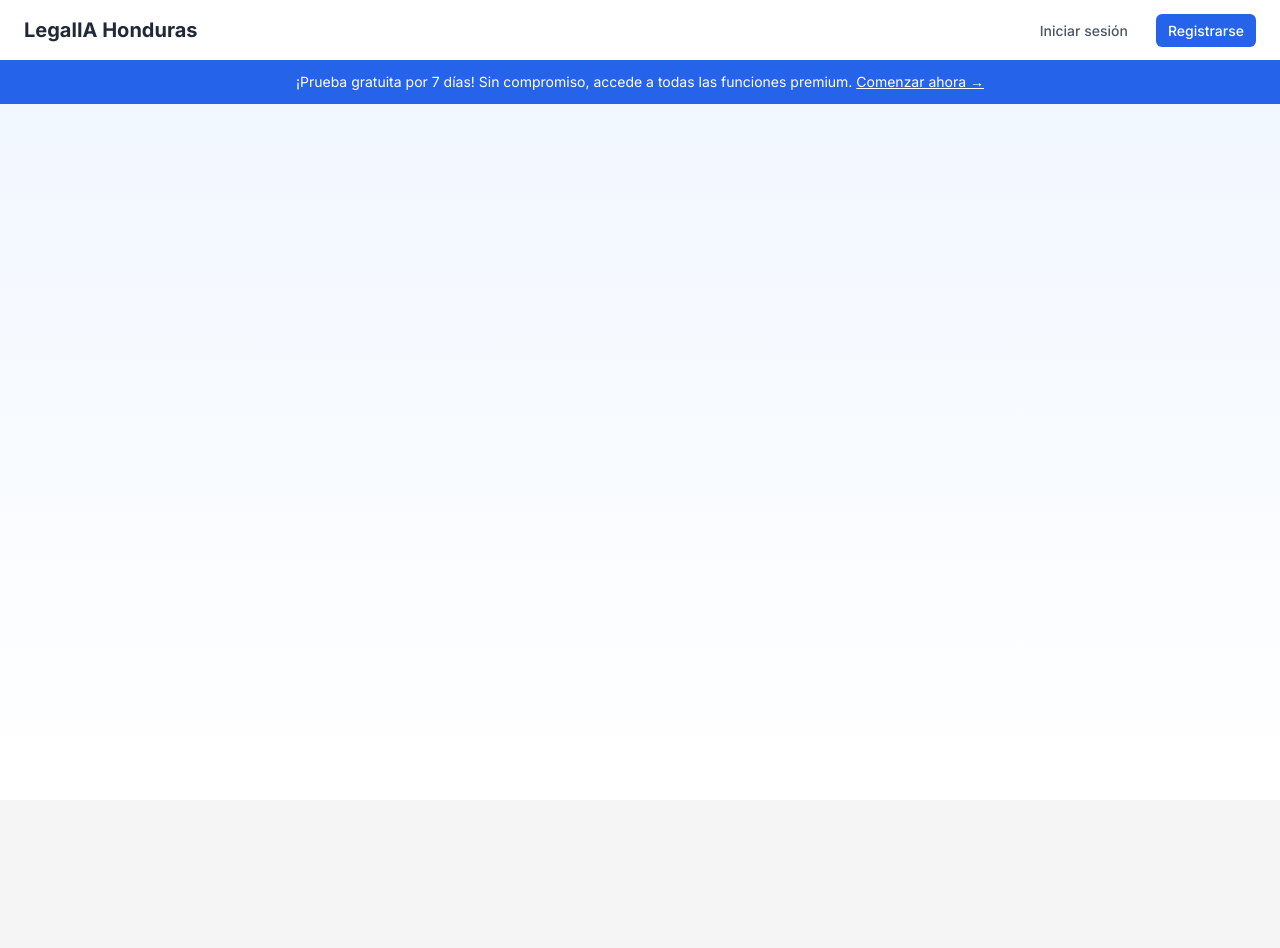
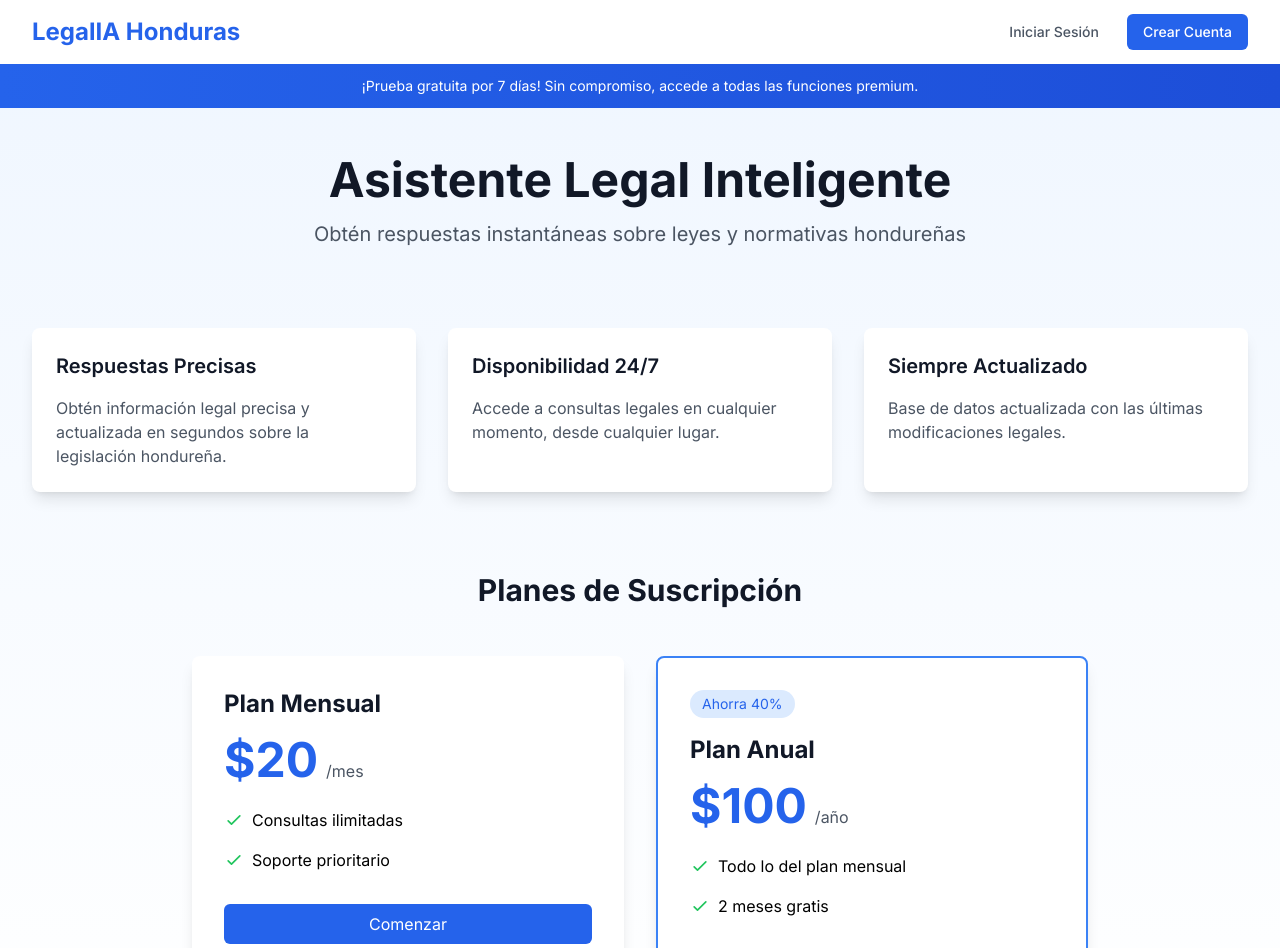
Before and after one commit to lazarohernan/abogados, a Next.js app: page / in a window 1280 px wide. Shown: the top 948 px of the page. Before the commit the page ends 800 px from the top, so only its background shows below. Built offline with nearby package versions, Linux system fonts and the light colour scheme.

Commit message:
page.tsx

```diff
--- a/src/app/page.tsx
+++ b/src/app/page.tsx
@@ -1,65 +1,145 @@
-import Link from 'next/link';
-import SubscribeButton from '@/components/SubscribeButton';
-
 export default function Home() {
   return (
-    <div className="flex min-h-screen flex-col items-center bg-gradient-to-b from-blue-50 to-white">
-      {/* Menú */}
-      <header className="w-full bg-white shadow">
-        <nav className="container mx-auto px-6 py-4 flex justify-between items-center">
-          <Link href="/" className="text-xl font-bold text-gray-800">
-            LegalIA Honduras
-          </Link>
-          <div>
-            <Link
+    <div className="min-h-screen bg-gradient-to-b from-blue-50 to-white">
+      {/* Menú de Navegación */}
+      <nav className="bg-white shadow-md">
+        <div className="max-w-7xl mx-auto px-4 sm:px-6 lg:px-8">
+          <div className="flex justify-between items-center h-16">
+            <div className="flex-shrink-0">
+              <h1 className="text-2xl font-bold text-blue-600">LegalIA Honduras</h1>
+            </div>
+            <div className="flex space-x-4">
+              <a
                 href="/login"
-              className="text-gray-600 hover:text-gray-800 px-3 py-2 rounded-md text-sm font-medium"
+                className="text-gray-600 hover:text-blue-600 px-3 py-2 rounded-md text-sm font-medium"
               >
-              Iniciar sesión
-            </Link>
-            <Link
+                Iniciar Sesión
+              </a>
+              <a
                 href="/register"
-              className="ml-4 text-white bg-blue-600 hover:bg-blue-700 px-3 py-2 rounded-md text-sm font-medium"
+                className="bg-blue-600 text-white hover:bg-blue-700 px-4 py-2 rounded-md text-sm font-medium"
               >
-              Registrarse
-            </Link>
+                Crear Cuenta
+              </a>
+            </div>
+          </div>
         </div>
       </nav>
-      </header>
 
       {/* Banner de Prueba Gratuita */}
-      <div className="w-full bg-blue-600 p-3">
-        <p className="text-center text-sm text-white">
-          ¡Prueba gratuita por 7 días! Sin compromiso, accede a todas las funciones premium.{" "}
-          <a href="/register" className="underline hover:text-blue-200">
-            Comenzar ahora →
-          </a>
+      <div className="bg-gradient-to-r from-blue-600 to-blue-700 text-white py-3">
+        <p className="text-center text-sm">
+          ¡Prueba gratuita por 7 días! Sin compromiso, accede a todas las funciones premium.
         </p>
       </div>
 
-      {/* Header/Hero Section */}
-      <div className="w-full max-w-6xl px-4 pt-16">
-        {/* ... */}
+      {/* Contenido Principal */}
+      <div className="max-w-7xl mx-auto px-4 sm:px-6 lg:px-8 py-12">
+        <div className="text-center">
+          <h2 className="text-4xl font-bold text-gray-900 sm:text-5xl">
+            Asistente Legal Inteligente
+          </h2>
+          <p className="mt-4 text-xl text-gray-600">
+            Obtén respuestas instantáneas sobre leyes y normativas hondureñas
+          </p>
         </div>
 
-      {/* Ejemplos de Consultas */}
-      <div className="my-12">
-        {/* ... */}
+        {/* Características */}
+        <div className="mt-20 grid grid-cols-1 gap-8 md:grid-cols-3">
+          <div className="bg-white rounded-lg shadow-lg p-6">
+            <h3 className="text-xl font-semibold text-gray-900 mb-4">
+              Respuestas Precisas
+            </h3>
+            <p className="text-gray-600">
+              Obtén información legal precisa y actualizada en segundos sobre la legislación hondureña.
+            </p>
+          </div>
+          <div className="bg-white rounded-lg shadow-lg p-6">
+            <h3 className="text-xl font-semibold text-gray-900 mb-4">
+              Disponibilidad 24/7
+            </h3>
+            <p className="text-gray-600">
+              Accede a consultas legales en cualquier momento, desde cualquier lugar.
+            </p>
+          </div>
+          <div className="bg-white rounded-lg shadow-lg p-6">
+            <h3 className="text-xl font-semibold text-gray-900 mb-4">
+              Siempre Actualizado
+            </h3>
+            <p className="text-gray-600">
+              Base de datos actualizada con las últimas modificaciones legales.
+            </p>
+          </div>
         </div>
 
-      {/* Features Section */}
-      <div className="my-12 grid grid-cols-1 gap-8 md:grid-cols-3">
-        {/* ... */}
+        {/* Planes de Suscripción */}
+        <div className="mt-20">
+          <h2 className="text-3xl font-bold text-center text-gray-900 mb-12">
+            Planes de Suscripción
+          </h2>
+          <div className="grid md:grid-cols-2 gap-8 max-w-4xl mx-auto">
+            {/* Plan Mensual */}
+            <div className="bg-white rounded-lg shadow-lg p-8">
+              <h3 className="text-2xl font-bold text-gray-900">Plan Mensual</h3>
+              <div className="mt-4 flex items-baseline">
+                <span className="text-5xl font-bold text-blue-600">$20</span>
+                <span className="ml-2 text-gray-600">/mes</span>
+              </div>
+              <ul className="mt-6 space-y-4">
+                <li className="flex items-center">
+                  <svg className="h-5 w-5 text-green-500" fill="none" strokeLinecap="round" strokeLinejoin="round" strokeWidth="2" viewBox="0 0 24 24" stroke="currentColor">
+                    <path d="M5 13l4 4L19 7"></path>
+                  </svg>
+                  <span className="ml-2">Consultas ilimitadas</span>
+                </li>
+                <li className="flex items-center">
+                  <svg className="h-5 w-5 text-green-500" fill="none" strokeLinecap="round" strokeLinejoin="round" strokeWidth="2" viewBox="0 0 24 24" stroke="currentColor">
+                    <path d="M5 13l4 4L19 7"></path>
+                  </svg>
+                  <span className="ml-2">Soporte prioritario</span>
+                </li>
+              </ul>
+              <a
+                href="/register"
+                className="mt-8 block w-full text-center bg-blue-600 text-white rounded-md px-4 py-2 hover:bg-blue-700"
+              >
+                Comenzar
+              </a>
             </div>
 
-      {/* Testimonios */}
-      <div className="my-16">
-        {/* ... */}
+            {/* Plan Anual */}
+            <div className="bg-white rounded-lg shadow-lg p-8 border-2 border-blue-500">
+              <div className="inline-block bg-blue-100 text-blue-600 text-sm px-3 py-1 rounded-full mb-4">
+                Ahorra 40%
               </div>
-
-      {/* Pricing Section */}
-      <div className="my-16">
-        {/* ... */}
+              <h3 className="text-2xl font-bold text-gray-900">Plan Anual</h3>
+              <div className="mt-4 flex items-baseline">
+                <span className="text-5xl font-bold text-blue-600">$100</span>
+                <span className="ml-2 text-gray-600">/año</span>
+              </div>
+              <ul className="mt-6 space-y-4">
+                <li className="flex items-center">
+                  <svg className="h-5 w-5 text-green-500" fill="none" strokeLinecap="round" strokeLinejoin="round" strokeWidth="2" viewBox="0 0 24 24" stroke="currentColor">
+                    <path d="M5 13l4 4L19 7"></path>
+                  </svg>
+                  <span className="ml-2">Todo lo del plan mensual</span>
+                </li>
+                <li className="flex items-center">
+                  <svg className="h-5 w-5 text-green-500" fill="none" strokeLinecap="round" strokeLinejoin="round" strokeWidth="2" viewBox="0 0 24 24" stroke="currentColor">
+                    <path d="M5 13l4 4L19 7"></path>
+                  </svg>
+                  <span className="ml-2">2 meses gratis</span>
+                </li>
+              </ul>
+              <a
+                href="/register"
+                className="mt-8 block w-full text-center bg-blue-600 text-white rounded-md px-4 py-2 hover:bg-blue-700"
+              >
+                Suscribirse
+              </a>
+            </div>
+          </div>
+        </div>
       </div>
     </div>
   );
```
Lines whose indentation alone changed are shown as unchanged.
